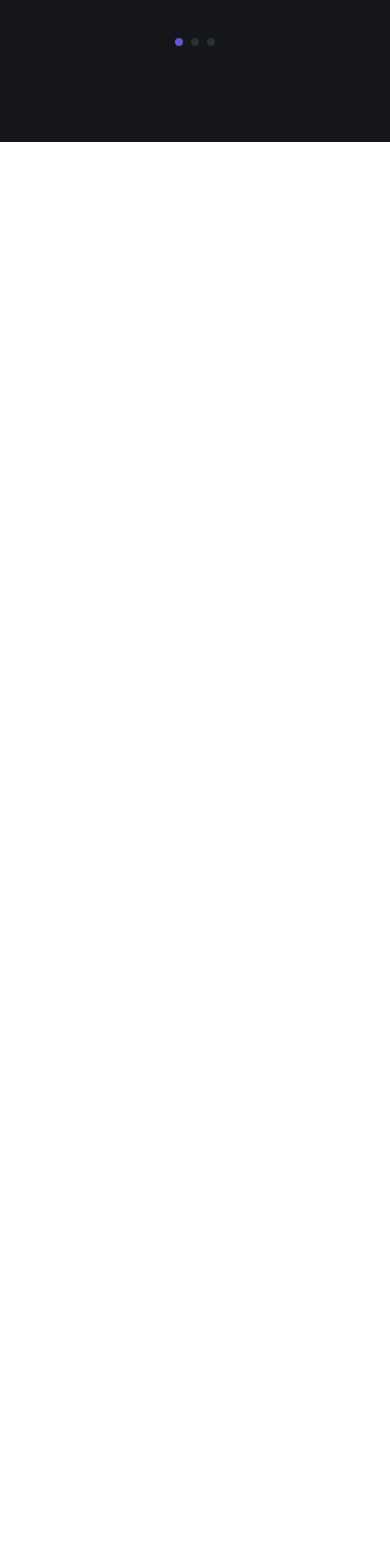
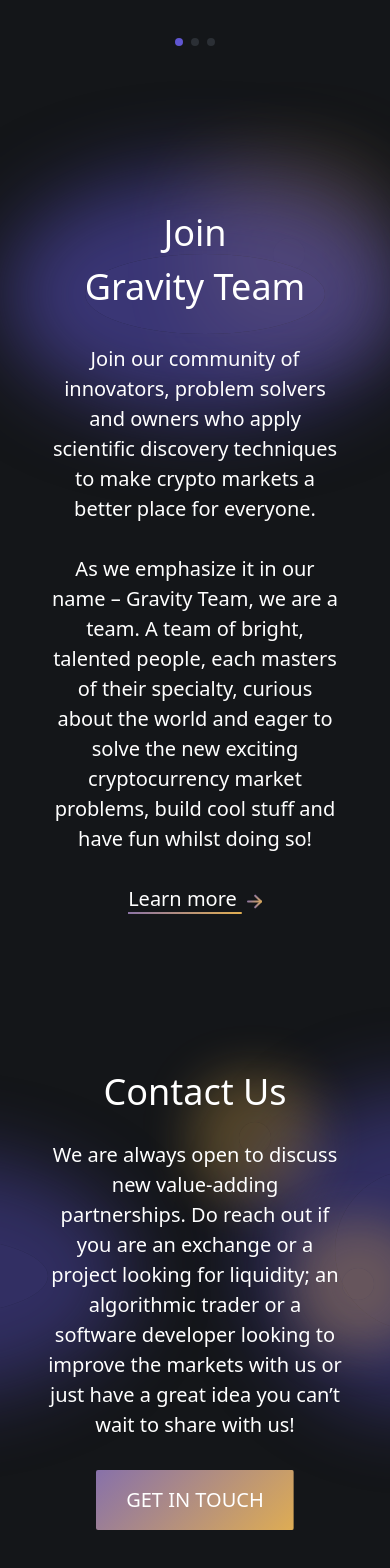
Before and after one commit to PohuliaiDanylo/SpaceTeamCrypto, a React (Vite) app: page / in a window 390 px wide. Shown: the part 6130-7698 px from the top of the page. Before the commit the page ends 6272 px from the top, so only its background shows below. Built offline with nearby package versions, Linux system fonts and the light colour scheme.

Commit message:
added and finished contactUs section

```diff
--- a/src/App.tsx
+++ b/src/App.tsx
@@ -4,6 +4,7 @@ import MainSection from "./components/MainSection/MainSection";
 import About from "./components/About/About";
 import Services from "./components/Services/Services";
 import Partners from "./components/Partners/Partners";
+import ContactUs from "./components/ContactUs/ContactUs";
 
 function App() {
     return (
@@ -13,6 +14,7 @@ function App() {
             <About />
             <Services />
             <Partners />
+            <ContactUs />
         </div>
     );
 }
--- /dev/null
+++ b/src/components/ContactUs/ContactUs.scss
@@ -0,0 +1,150 @@
+@use "../../styles/variables" as *;
+
+.contact-us-container {
+    margin-top: 5rem;
+    margin-bottom: 10rem;
+    max-width: 1000px;
+    .contact-us-container__join-us {
+        gap: $regular-gap;
+
+        & > h1 {
+            position: relative;
+            max-width: min-content;
+            font-size: $big-fs;
+            z-index: 0;
+
+            &::before {
+                content: "";
+                position: absolute;
+                top: 3rem;
+                left: 0;
+                border-radius: 50%;
+                width: 15rem;
+                height: 5rem;
+                background: rgba($color: $accent-clr2, $alpha: 0.5);
+                box-shadow: 0 0 5rem 5rem
+                    rgba($color: $accent-clr2, $alpha: 0.5);
+                z-index: -1;
+            }
+            &::after {
+                content: "";
+                position: absolute;
+                top: 2rem;
+                right: 0;
+                border-radius: 50%;
+                width: 2rem;
+                height: 2rem;
+                background: rgba($color: $accent-clr1, $alpha: 0.2);
+                box-shadow: 0 0 5rem 5rem
+                    rgba($color: $accent-clr1, $alpha: 0.2);
+                z-index: -2;
+            }
+
+            & > span {
+                white-space: nowrap;
+            }
+        }
+
+        .join-us__info {
+            max-width: 508px;
+            gap: $regular-gap;
+            z-index: 2;
+        }
+
+        @media (max-width: 800px) {
+            flex-direction: column;
+            align-items: center;
+            text-align: center;
+
+            .join-us__info {
+                align-items: center;
+            }
+        }
+
+        @media (max-width: 450px) {
+            & > h1 {
+                font-size: $medium-fs;
+            }
+        }
+    }
+    .contact-us-container__contact {
+        margin-top: 10rem;
+        gap: $regular-gap;
+        & > h1 {
+            font-size: $big-fs;
+            line-height: $big-fs;
+            position: relative;
+            z-index: 0;
+
+            &::before {
+                content: "";
+                position: absolute;
+                top: 3rem;
+                right: 1rem;
+                width: 2rem;
+                height: 2rem;
+                border-radius: 50%;
+                background: rgba($color: $accent-clr1, $alpha: 0.3);
+                box-shadow: 0 0 3rem 3rem
+                    rgba($color: $accent-clr1, $alpha: 0.3);
+                z-index: -1;
+            }
+
+            &::after {
+                content: "";
+                position: absolute;
+                top: 6rem;
+                right: -13rem;
+                width: 10rem;
+                height: 10rem;
+                border-radius: 50%;
+                background: rgba($color: $accent-clr2, $alpha: 0.4);
+                box-shadow: 0 0 5rem 5rem
+                    rgba($color: $accent-clr2, $alpha: 0.4);
+                z-index: -1;
+                pointer-events: none;
+            }
+
+            @media (max-width: 450px) {
+                font-size: $medium-fs;
+                line-height: $medium-fs;
+            }
+        }
+
+        & > p {
+            position: relative;
+            text-align: center;
+            max-width: 660px;
+            z-index: 0;
+
+            &::before {
+                content: "";
+                position: absolute;
+                top: 8rem;
+                right: -2rem;
+                width: 2rem;
+                height: 2rem;
+                border-radius: 50%;
+                background: rgba($color: $accent-clr1, $alpha: 0.3);
+                box-shadow: 0 0 3rem 3rem
+                    rgba($color: $accent-clr1, $alpha: 0.3);
+                z-index: -1;
+            }
+
+            &::after {
+                content: "";
+                position: absolute;
+                top: 6rem;
+                left: -15rem;
+                width: 15rem;
+                height: 5rem;
+                border-radius: 50%;
+                background: rgba($color: $accent-clr2, $alpha: 0.4);
+                box-shadow: 0 0 5rem 5rem
+                    rgba($color: $accent-clr2, $alpha: 0.4);
+                z-index: -1;
+                pointer-events: none;
+            }
+        }
+    }
+}
--- /dev/null
+++ b/src/components/ContactUs/ContactUs.tsx
@@ -0,0 +1,69 @@
+import "./ContactUs.scss";
+import Link from "../Link/Link";
+import Button from "../Button/Button";
+
+import { useState, useEffect } from "react";
+
+function ContactUs() {
+    const [linkLabel, setLinkLabel] = useState(
+        "Learn more about working with us"
+    );
+
+    useEffect(() => {
+        const updateLabel = () => {
+            if (window.innerWidth < 450) {
+                setLinkLabel("Learn more");
+            } else {
+                setLinkLabel("Learn more about working with us");
+            }
+        };
+
+        updateLabel();
+
+        window.addEventListener("resize", updateLabel);
+
+        return () => window.removeEventListener("resize", updateLabel);
+    }, []);
+
+    return (
+        <div className="contact-us-container">
+            <div className="contact-us-container__join-us flex justify-between">
+                <h1>
+                    Join <span>Gravity Team</span>
+                </h1>
+                <div className="join-us__info flex flex-col">
+                    <p>
+                        Join our community of innovators, problem solvers and
+                        owners who apply scientific discovery techniques to make
+                        crypto markets a better place for everyone.
+                    </p>
+                    <p>
+                        As we emphasize it in our name – Gravity Team, we are a
+                        team. A team of bright, talented people, each masters of
+                        their specialty, curious about the world and eager to
+                        solve the new exciting cryptocurrency market problems,
+                        build cool stuff and have fun whilst doing so!
+                    </p>
+                    <Link
+                        label={linkLabel}
+                        style="secondary"
+                        arrow={true}
+                    ></Link>
+                </div>
+            </div>
+            <div className="contact-us-container__contact flex flex-col items-center">
+                <h1>Contact Us</h1>
+                <p>
+                    We are always open to discuss new value-adding partnerships.
+                    Do reach out if you are an exchange or a project looking for
+                    liquidity; an algorithmic trader or a software developer
+                    looking to improve the markets with us or just have a great
+                    idea you can’t wait to share with us!
+                </p>
+                <Button label="GET IN TOUCH" style="primary" />
+            </div>
+        </div>
+    );
+}
+
+export default ContactUs;
```
